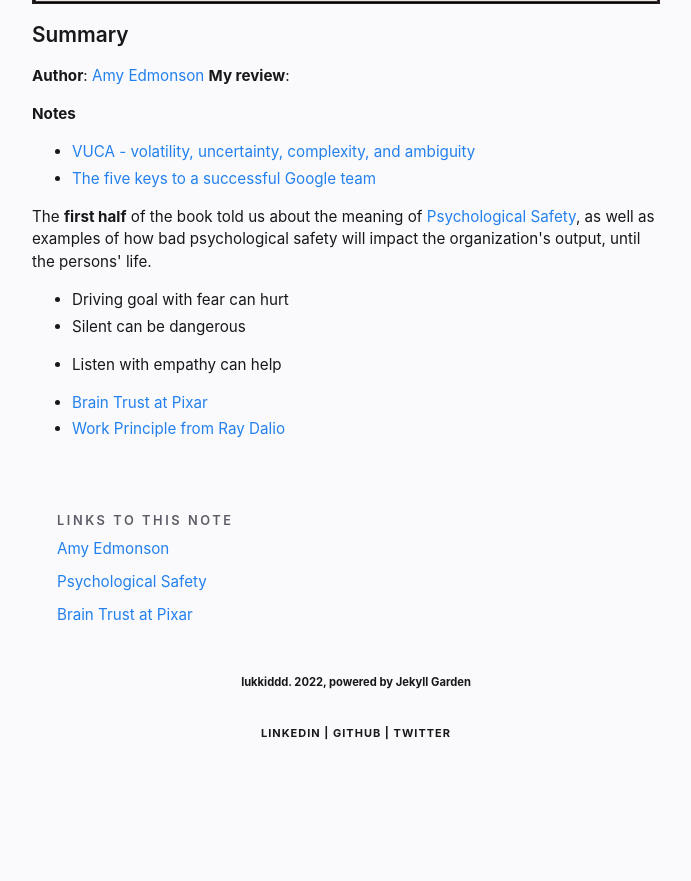
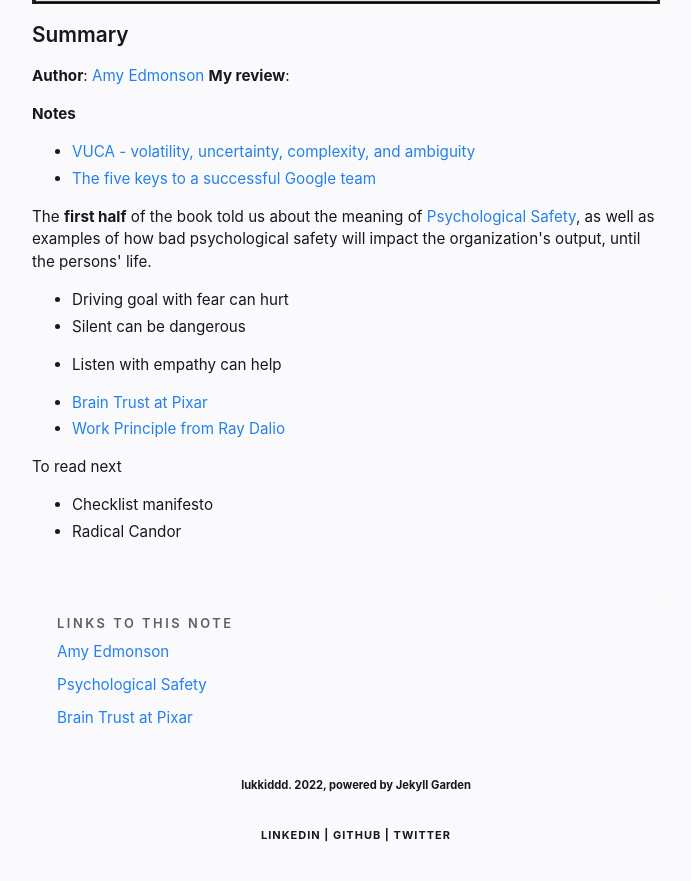
Before and after one commit to lukkiddd/lukkiddd.github.io, a Jekyll site: the page built from _notes/Public/Book - The Fearless Organization.md, in a window 1280 px wide and 900 px high, scrolled down 1287 px. Shown: the top 881 px of the window, without its empty margins (294-985 px from the left). Built offline with Jekyll 4.4.1, drawn with Linux system fonts in a browser that asks for light colours; before the commit the page ends 2084 px from its top, so only the background shows below that.

Commit message:
Add to read next to fearless organization

```diff
--- a/_notes/Public/Book - The Fearless Organization.md
+++ b/_notes/Public/Book - The Fearless Organization.md
@@ -22,3 +22,8 @@
 
 - [[Brain Trust at Pixar]]
 - [[Work Principle from Ray Dalio]]
+
+
+To read next
+- Checklist manifesto
+- Radical Candor
```
